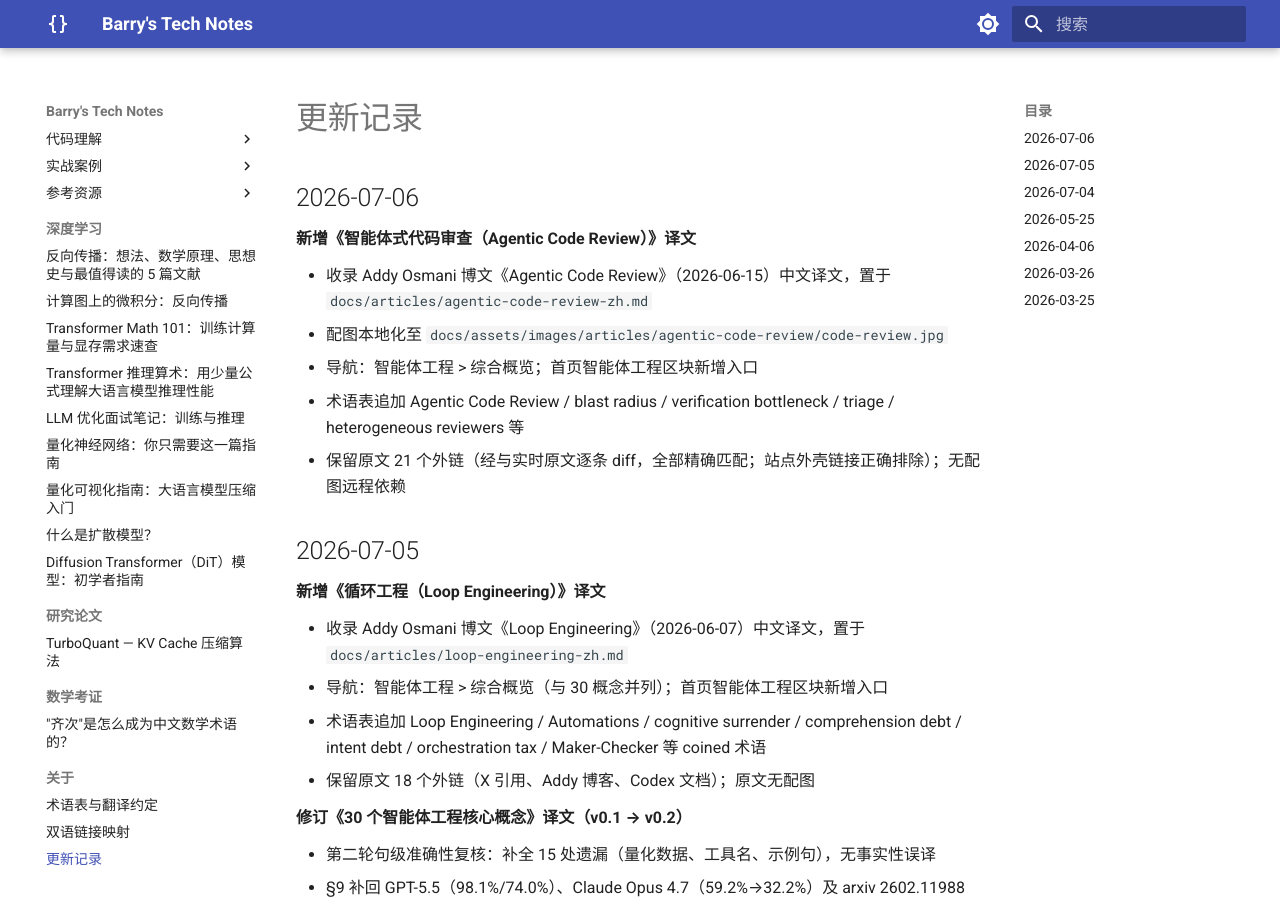
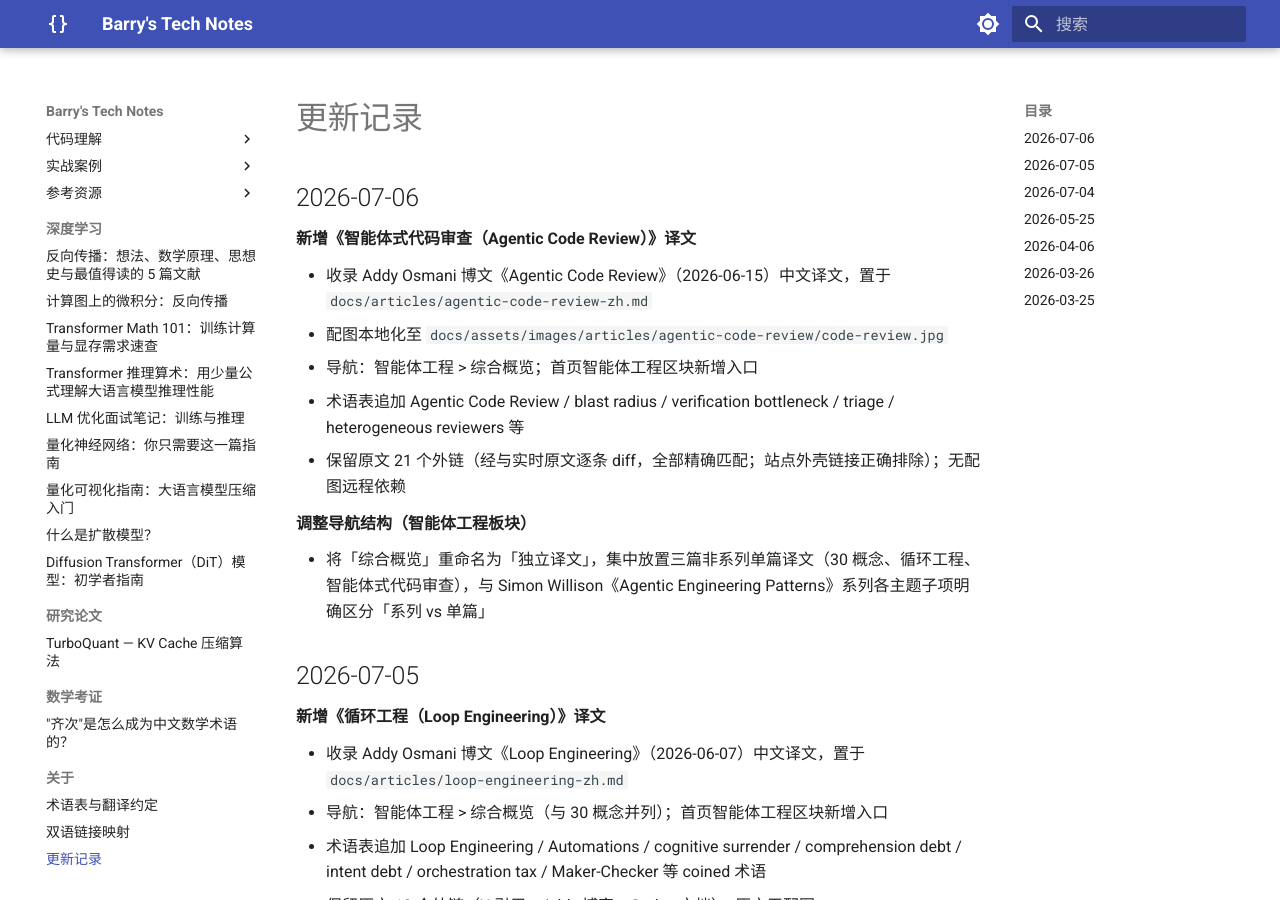
Before and after one commit to mypopydev/mypopydev.github.io, an MkDocs documentation site: the page built from docs/resources/CHANGELOG.md, in a window 1280 px wide and 900 px high. Built offline with MkDocs 1.6.1 and Material for MkDocs 9.7.7, drawn with Linux system fonts in a browser that asks for light colours.

Commit message:
refactor(nav): 智能体工程板块「综合概览」重命名为「独立译文」
- 集中放置三篇非系列单篇译文（30 概念、循环工程、智能体式代码审查）
- 与 Simon Willison 系列各主题子项区分「系列 vs 单篇」
- mkdocs build --strict 通过

```diff
--- a/docs/resources/CHANGELOG.md
+++ b/docs/resources/CHANGELOG.md
@@ -9,6 +9,10 @@
 - 导航：智能体工程 > 综合概览；首页智能体工程区块新增入口
 - 术语表追加 Agentic Code Review / blast radius / verification bottleneck / triage / heterogeneous reviewers 等
 - 保留原文 21 个外链（经与实时原文逐条 diff，全部精确匹配；站点外壳链接正确排除）；无配图远程依赖
+
+**调整导航结构（智能体工程板块）**
+
+- 将「综合概览」重命名为「独立译文」，集中放置三篇非系列单篇译文（30 概念、循环工程、智能体式代码审查），与 Simon Willison《Agentic Engineering Patterns》系列各主题子项明确区分「系列 vs 单篇」
 
 ## 2026-07-05
 
--- a/mkdocs.yml
+++ b/mkdocs.yml
@@ -72,7 +72,7 @@ nav:
   - 首页: index.md
   - 智能体工程:
       - 专题导读: series/agentic-engineering-patterns/index.md
-      - 综合概览:
+      - 独立译文:
           - 每个开发者都该知道的 30 个智能体工程核心概念: articles/30-core-agentic-engineering-concepts-zh.md
           - 循环工程（Loop Engineering）: articles/loop-engineering-zh.md
           - 智能体式代码审查（Agentic Code Review）: articles/agentic-code-review-zh.md
```
